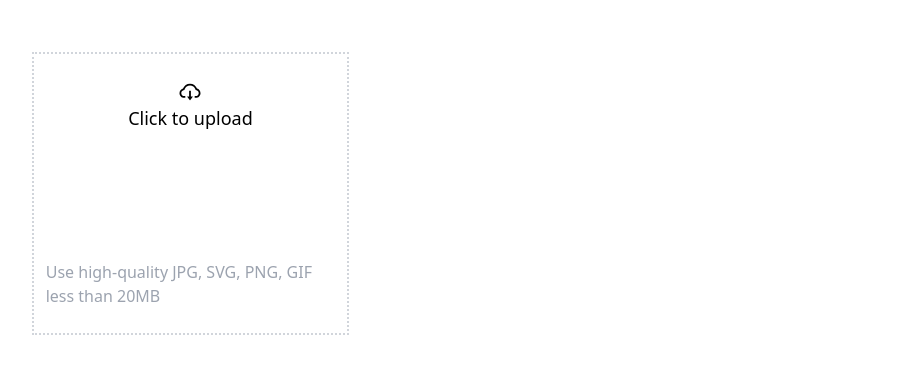
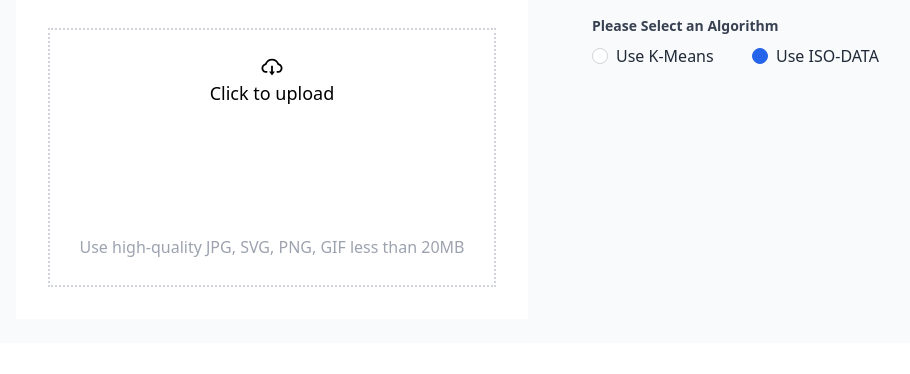
Before and after one commit to V5NEXT/ImageRetrival-Aesthetics, a React (Create React App) app in the folder frontend-image-retrival/: page / in a window 1280 px wide. Shown: the top 374 px of the page, without its empty margins (48-958 px from the left). Built offline with nearby package versions, Linux system fonts and the light colour scheme.

Commit message:
Filter Section Added

```diff
--- a/frontend-image-retrival/src/App.js
+++ b/frontend-image-retrival/src/App.js
@@ -4,12 +4,16 @@ import Filters from './components/Filters.jsx';
 
 function App() {
   return (
-    <div className=' flex'>
-      <ImageUploader/>
-      {/* <Filters/> */}
-
-    </div>
-
+    <>
+        <div class="flex flex-row bg-gray-50">
+          <div class="basis-1/2">
+            <ImageUploader/>
+          </div>
+          <div class="basis-1/2">
+            <Filters/>
+          </div>
+        </div>
+    </>
   );
 }
 
--- a/frontend-image-retrival/src/components/Filters.jsx
+++ b/frontend-image-retrival/src/components/Filters.jsx
@@ -2,20 +2,31 @@ import React from 'react'
 
 const Filters  = () => {
   return (
-    <div>
-
-      <form>
-          <label htmlFor="default-search" className="mb-2 text-sm font-medium text-gray-900 sr-only dark:text-white">Search</label>
-          <div className="relative">
-              <div className="absolute inset-y-0 left-0 flex items-center pl-3 pointer-events-none">
-                  <svg aria-hidden="true" className="w-5 h-5 text-gray-500 dark:text-gray-400" fill="none" stroke="currentColor" viewBox="0 0 24 24" xmlns="http://www.w3.org/2000/svg"><path stroke-linecap="round" stroke-linejoin="round" stroke-width="2" d="M21 21l-6-6m2-5a7 7 0 11-14 0 7 7 0 0114 0z"></path></svg>
-              </div>
-              <input type="search" id="default-search" className="block w-full p-4 pl-10 text-sm text-gray-900 border border-gray-300 rounded-lg bg-gray-50 focus:ring-blue-500 focus:border-blue-500 dark:bg-gray-700 dark:border-gray-600 dark:placeholder-gray-400 dark:text-white dark:focus:ring-blue-500 dark:focus:border-blue-500" placeholder="Search Mockups, Logos..." required/>
-              <button type="submit" className="text-white absolute right-2.5 bottom-2.5 bg-blue-700 hover:bg-blue-800 focus:ring-4 focus:outline-none focus:ring-blue-300 font-medium rounded-lg text-sm px-4 py-2 dark:bg-blue-600 dark:hover:bg-blue-700 dark:focus:ring-blue-800">Search</button>
+    <>
+    <div className='flex mt-4'>
+      <label class="block text-gray-700 text-sm font-bold mb-2">
+        Please Select an Algorithm
+      </label>
+    </div>
+      <div className="flex flex-row">
+        <div className='basis-1/4'>
+          <div className="form-check">
+            <input className="form-check-input appearance-none rounded-full h-4 w-4 border border-gray-300 bg-white checked:bg-blue-600 checked:border-blue-600 focus:outline-none transition duration-200 mt-1 align-top bg-no-repeat bg-center bg-contain float-left mr-2 cursor-pointer" type="radio" name="flexRadioDefault" id="flexRadioDefault1"/>
+            <label className="form-check-label inline-block text-gray-800" for="flexRadioDefault1">
+              Use K-Means
+            </label>
+        </div>
+        </div>
+        <div className='basis-1/4'>
+            <div className="form-check">
+              <input className="form-check-input appearance-none rounded-full h-4 w-4 border border-gray-300 bg-white checked:bg-blue-600 checked:border-blue-600 focus:outline-none transition duration-200 mt-1 align-top bg-no-repeat bg-center bg-contain float-left mr-2 cursor-pointer" type="radio" name="flexRadioDefault" id="flexRadioDefault2" checked/>
+              <label className="form-check-label inline-block text-gray-800" for="flexRadioDefault2">
+                Use ISO-DATA
+              </label>
           </div>
-      </form>
-
+        </div>
     </div>
+    </>
   )
 }
 
--- a/frontend-image-retrival/src/components/ImageUploader.jsx
+++ b/frontend-image-retrival/src/components/ImageUploader.jsx
@@ -8,11 +8,14 @@ const ImageUploader = () => {
   const [ImageUploaded, setImageUploaded] = useState(false);
   const [imageAsset, setimageAsset] = useState();
   const [loading, setloading] = useState(false);
-  const [WrongImageType, setWrongImageType] = useState(false)
+  const [WrongImageType, setWrongImageType] = useState(false);
+  const [name, setName] = useState(null);
+  const [type, setType] = useState(null);
 
   const uploadImage = (e) =>{
     const {type, name} = e.target.files[0];
-
+    setName(name);
+    setType(type);
     if(type === 'image/png' || type === 'image/svg' || type === 'image/jpg' || type === 'image/jpeg' || type === 'image/gif'||type === 'image/tiff'){
       setWrongImageType(false);
       setimageAsset(URL.createObjectURL(e.target.files[0]))
@@ -40,7 +43,41 @@ const ImageUploader = () => {
 
           <div className='relative h-full'>
           <img src={imageAsset} alt='uploaded-pic' className='h-full w-full'/>
-          <button
+          <h1 className='ext-4xl font-bold break-words mt-3'>Image Details</h1>
+          <table class="table-fixed">
+              <tbody>
+                <tr>
+                  <td>Dimensions : </td>
+                  <td>444*444</td>
+                </tr>
+                <tr>
+                  <td>Width : </td>
+                  <td>444</td>
+                </tr>
+                <tr>
+                  <td>Height : </td>
+                  <td>444</td>
+                </tr>
+                <tr>
+                  <td>Depth : </td>
+                  <td>24</td>
+                </tr>
+              </tbody>
+            </table>
+            <h1 className='ext-4xl font-bold break-words mt-3'>File Details</h1>
+            <table class="table-fixed">
+              <tbody>
+                <tr>
+                  <td>Name : </td>
+                  <td>{name}</td>
+                </tr>
+                <tr>
+                  <td>Type : </td>
+                  <td>{type}</td>
+                </tr>
+              </tbody>
+            </table>
+                    <button
           type='button'
           className='absolute bottom-3 right-3 p-3 rounded-full bg-white text-xl cursor-pointer outline-none hover:shadow-md transition-all ease-in-out'
           onClick={()=>{
```
